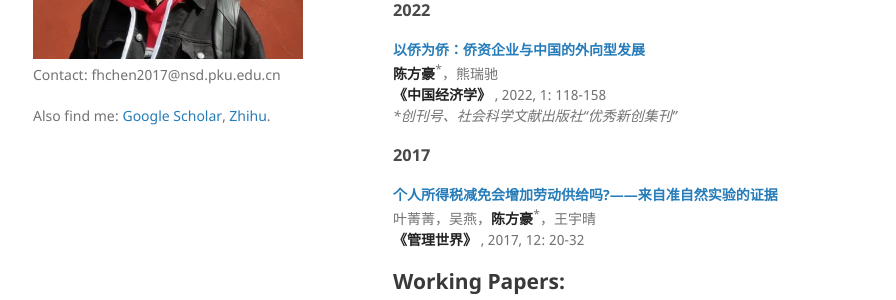
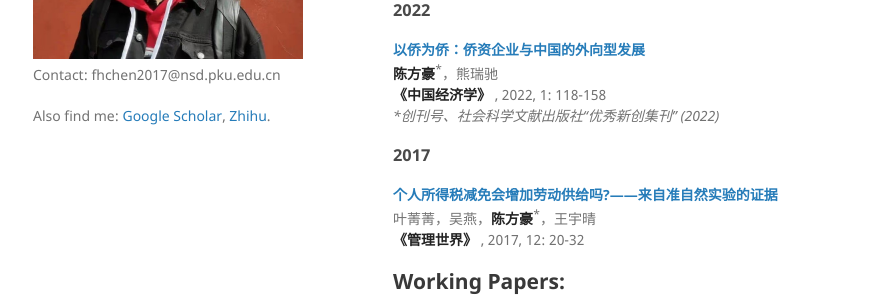
Before and after one commit to FanghaoChen/homepage, a Jekyll site: the page built from research.md, in a window 1280 px wide and 900 px high. Shown: the part 403-703 px from the top of the window, without its empty margins (177-1073 px from the left). Built offline with Jekyll 4.4.1, drawn with Linux system fonts in a browser that asks for light colours.

Commit message:
Update research.md

```diff
--- a/research.md
+++ b/research.md
@@ -23,7 +23,7 @@ layout: default
 **[以侨为侨：侨资企业与中国的外向型发展](https://kns.cnki.net/kcms2/article/abstract?v=3uoqIhG8C44wp2hFvIb_znleNvEqg4RtCv9vPRf2sA-jdv978489j6hLoFZlwBqHsT6Mr6DFMMps2en_HrmWTJths_yH02b1&uniplatform=NZKPT)** <br/>
 **陈方豪**<sup>*</sup>，熊瑞驰 <br/>
 **《中国经济学》** , 2022, 1: 118-158 <br/>
-<em> *创刊号、社会科学文献出版社“优秀新创集刊” </em>
+<em> *创刊号、社会科学文献出版社“优秀新创集刊” (2022) </em>
 
 ### 2017 ###
 
```
